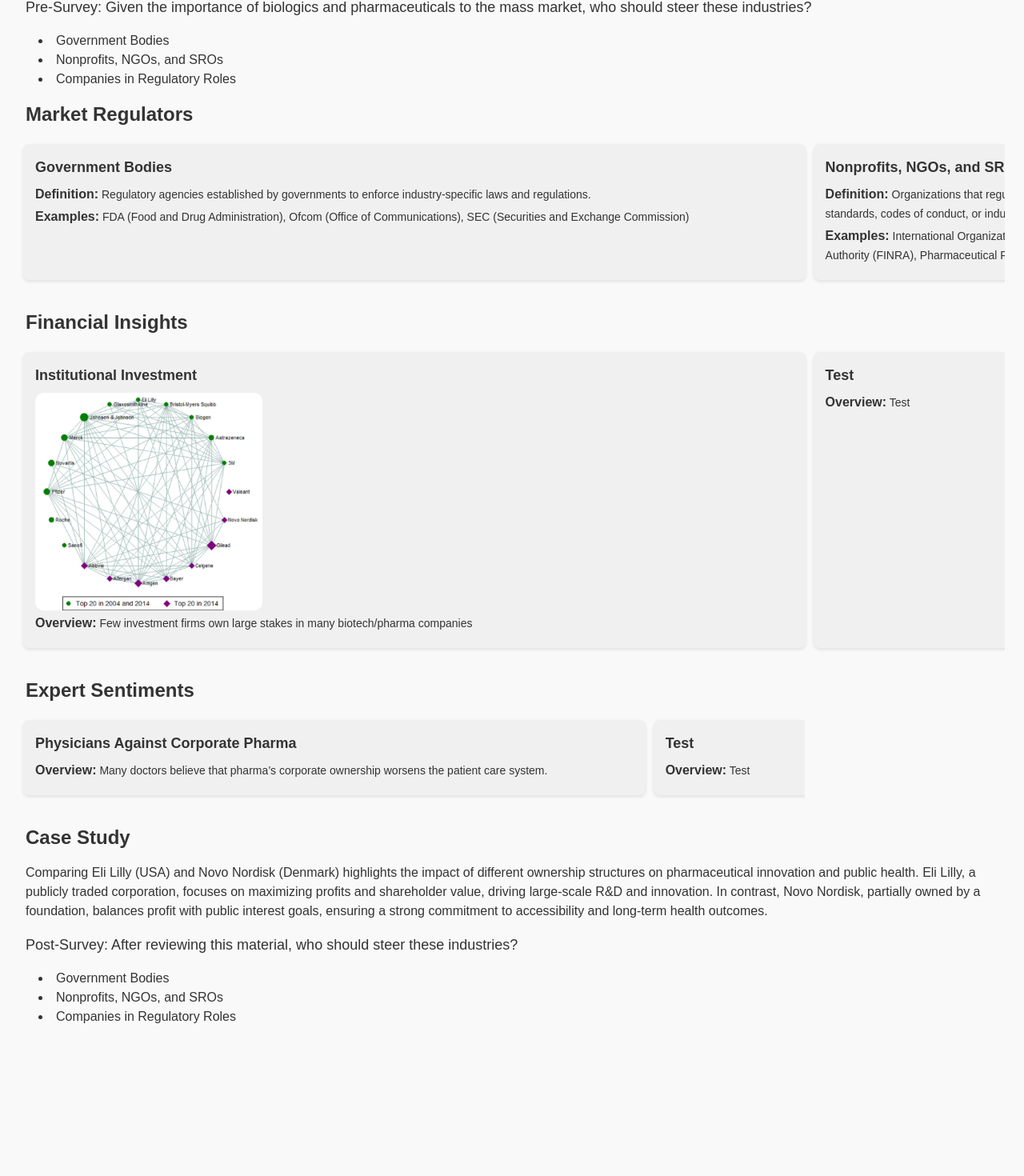
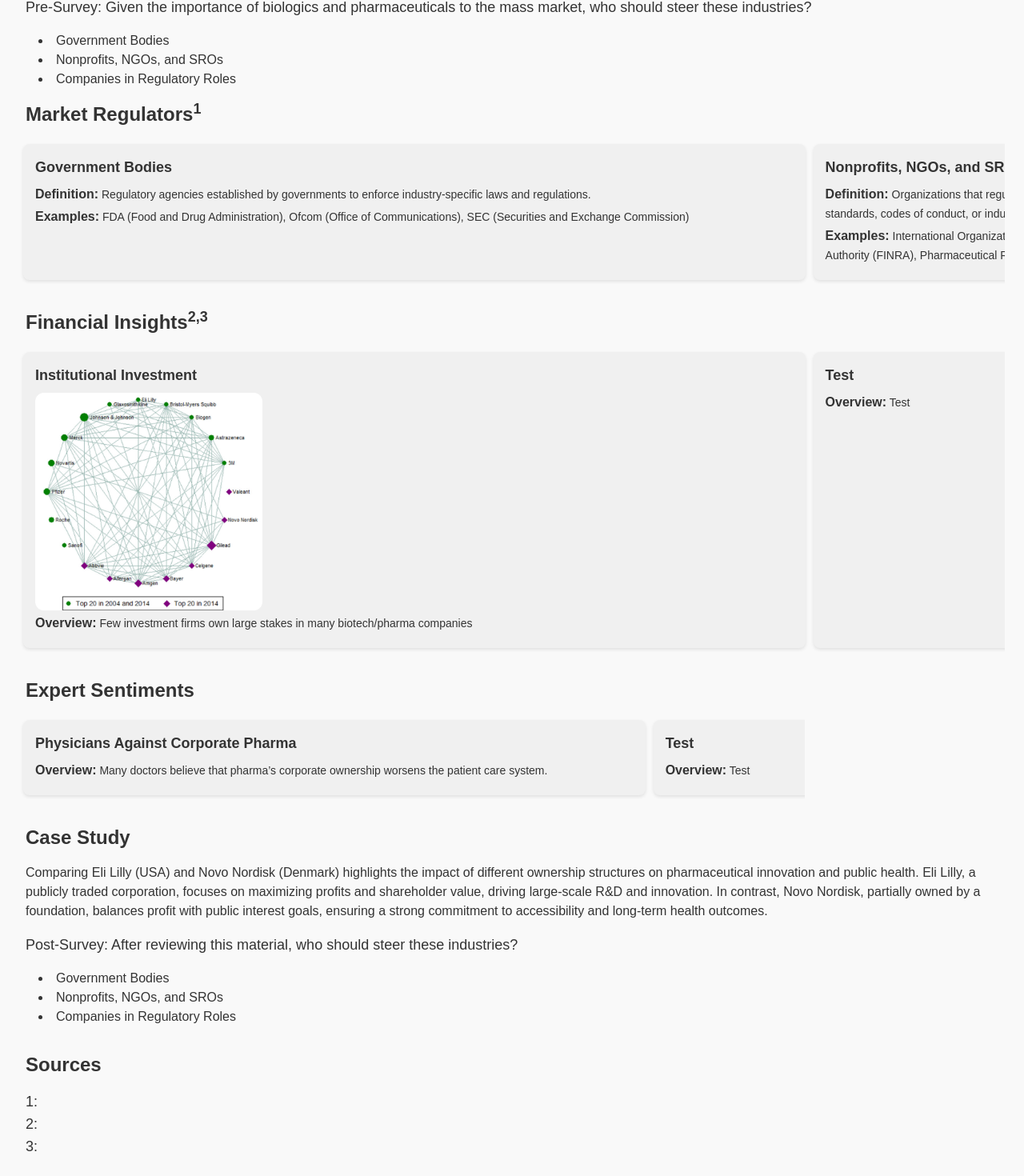
Before and after one commit to tkpepper15/applied-ethics, a Next.js app: page /how_corporate_ownership_shapes_big_pharma in a window 1280 px wide. Shown: the part 517-1987 px from the top of the page at 80% size. Before the commit the page ends 1880 px from the top, so only its background shows below. Built offline with nearby package versions, Linux system fonts and the light colour scheme.

Commit message:
Commit message

```diff
--- a/app/how_corporate_ownership_shapes_big_pharma/page.tsx
+++ b/app/how_corporate_ownership_shapes_big_pharma/page.tsx
@@ -98,7 +98,7 @@ Tejjas Kaul
   <li>Nonprofits, NGOs, and SROs</li>
   <li>Companies in Regulatory Roles</li>
 </ul>
-        <h1 className="ml-4 mb-4 text-2xl font-bold">Market Regulators</h1>
+        <h1 className="ml-4 mb-4 text-2xl font-bold">Market Regulators<sup>1</sup></h1>
         <div className="timeline-container">
           <div id="timeline" className="timeline flex">
             {osItems.map(item => (
@@ -106,7 +106,7 @@ Tejjas Kaul
             ))}
           </div>
         </div>
-        <h1 className="ml-4 mt-8 mb-4 text-2xl font-bold">Financial Insights</h1>
+        <h1 className="ml-4 mt-8 mb-4 text-2xl font-bold">Financial Insights<sup>2</sup><sup>,</sup><sup>3</sup></h1>
         <div className="img-container">
 </div>
         <div className="timeline-container">
@@ -136,6 +136,14 @@ Post-Survey: After reviewing this material, who should steer these industries?
   <li>Nonprofits, NGOs, and SROs</li>
   <li>Companies in Regulatory Roles</li>
 </ul>
+<h1 className="ml-4 mt-8 mb-4 text-2xl font-bold">Sources</h1>
+<p className="text-lg ml-4 mb-4">
+1:
+<br></br>
+2:
+<br></br>
+3:
+</p>
       </main>
     </div>
   );
```
